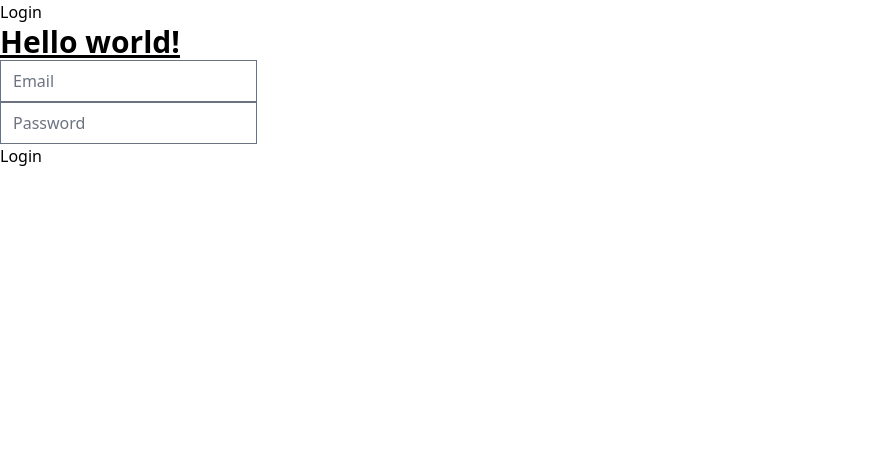
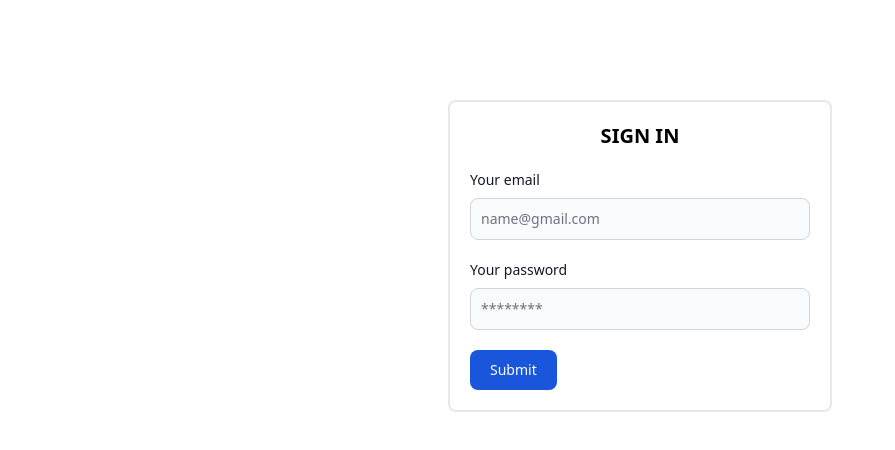
Before and after one commit to erawtfosgirl/firebase-auth, a React (Vite) app: page / in a window 1280 px wide. Shown: the top 450 px of the page, without its empty margins (0-895 px from the left). Built offline with nearby package versions, Linux system fonts and the light colour scheme.

Commit message:
dynamically handle user credentials

```diff
--- a/src/components/Login.jsx
+++ b/src/components/Login.jsx
@@ -1,17 +1,50 @@
 import React from 'react'
 
 export const Login = () => {
-    return (
-        <div>
-            <h1>Login</h1>
-            <h1 className="text-3xl font-bold underline">
-            Hello world!
-          </h1>
-            <form>
-                <input type="text" placeholder='Email' /><br />
-                <input type="password" placeholder='Password' /><br />
-                <button type='submit'>Login</button>
-            </form>
+
+  return (
+    <>
+      <form className="mt-[100px] max-w-sm mx-auto border-2 rounded-lg border-solid p-5">
+        <h1 className='font-bold text-xl mb-5 text-center'>SIGN IN</h1>
+        <div className="mb-5">
+          <label
+            htmlFor="email"
+            className="block mb-2 text-sm font-medium text-gray-900 dark:text-white"
+          >
+            Your email
+          </label>
+          <input
+            type="email"
+            id="email"
+            className="bg-gray-50 border border-gray-300 text-gray-900 text-sm rounded-lg focus:ring-blue-500 focus:border-blue-500 block w-full p-2.5 dark:bg-gray-700 dark:border-gray-600 dark:placeholder-gray-400 dark:text-white dark:focus:ring-blue-500 dark:focus:border-blue-500"
+            placeholder="name@gmail.com"
+            required
+          />
         </div>
-    )
+        <div className="mb-5">
+          <label
+            htmlFor="password"
+            className="block mb-2 text-sm font-medium text-gray-900 dark:text-white"
+          >
+            Your password
+          </label>
+          <input
+            type="password"
+            id="password"
+            className="bg-gray-50 border border-gray-300 text-gray-900 text-sm rounded-lg focus:ring-blue-500 focus:border-blue-500 block w-full p-2.5 dark:bg-gray-700 dark:border-gray-600 dark:placeholder-gray-400 dark:text-white dark:focus:ring-blue-500 dark:focus:border-blue-500"
+            placeholder="********"
+            required
+          />
+        </div>
+
+        <button
+          type="submit"
+          className="text-white bg-blue-700 hover:bg-blue-800 focus:ring-4 focus:outline-none focus:ring-blue-300 font-medium rounded-lg text-sm w-full sm:w-auto px-5 py-2.5 text-center dark:bg-blue-600 dark:hover:bg-blue-700 dark:focus:ring-blue-800"
+        >
+          Submit
+        </button>
+      </form>
+
+    </>
+  )
 }
--- a/src/components/Register.jsx
+++ b/src/components/Register.jsx
@@ -1,11 +1,35 @@
-import React from 'react'
+import React, { useState } from 'react'
+import { auth } from '../firebase/config'
 
 export const Register = () => {
+  const [userCredentials, setUserCredentials] = useState({});
+
+  const handleCredentials = (e) => {
+    setUserCredentials({ ...userCredentials, [e.target.name]: e.target.value });
+    console.log(userCredentials);
+
+  }
 
   return (
     <>
       <form className="mt-[100px] max-w-sm mx-auto border-2 rounded-lg border-solid p-5">
         <h1 className='font-bold text-xl mb-5 text-center'>SIGN UP</h1>
+        <div className="mb-5">
+          <label
+            htmlFor="fullname"
+            className="block mb-2 text-sm font-medium text-gray-900 dark:text-white"
+          >
+            Full Name
+          </label>
+          <input
+            type="text"
+            name="fullname"
+            className="bg-gray-50 border border-gray-300 text-gray-900 text-sm rounded-lg focus:ring-blue-500 focus:border-blue-500 block w-full p-2.5 dark:bg-gray-700 dark:border-gray-600 dark:placeholder-gray-400 dark:text-white dark:focus:ring-blue-500 dark:focus:border-blue-500"
+            placeholder="Name"
+            required
+            onChange={(e) => handleCredentials(e)}
+          />
+        </div>
         <div className="mb-5">
           <label
             htmlFor="email"
@@ -15,10 +39,11 @@
           </label>
           <input
             type="email"
-            id="email"
+            name="email"
             className="bg-gray-50 border border-gray-300 text-gray-900 text-sm rounded-lg focus:ring-blue-500 focus:border-blue-500 block w-full p-2.5 dark:bg-gray-700 dark:border-gray-600 dark:placeholder-gray-400 dark:text-white dark:focus:ring-blue-500 dark:focus:border-blue-500"
             placeholder="name@gmail.com"
             required
+            onChange={(e) => handleCredentials(e)}
           />
         </div>
         <div className="mb-5">
@@ -30,10 +55,11 @@
           </label>
           <input
             type="password"
-            id="password"
+            name="password"
             className="bg-gray-50 border border-gray-300 text-gray-900 text-sm rounded-lg focus:ring-blue-500 focus:border-blue-500 block w-full p-2.5 dark:bg-gray-700 dark:border-gray-600 dark:placeholder-gray-400 dark:text-white dark:focus:ring-blue-500 dark:focus:border-blue-500"
             placeholder="********"
             required
+            onChange={(e) => handleCredentials(e)}
           />
         </div>
 
--- a/src/firebase/config.js
+++ b/src/firebase/config.js
@@ -1,4 +1,5 @@
 import { initializeApp } from "firebase/app";
+import { getAuth } from "firebase/auth";
 
 const firebaseConfig = {
   apiKey: "AIzaSyDbIzwsfzYSXMfK_NSN-VwBDxYjRLuABKE",
@@ -10,3 +11,4 @@
 };
 
 const app = initializeApp(firebaseConfig);
+export const auth = getAuth(app);
```
